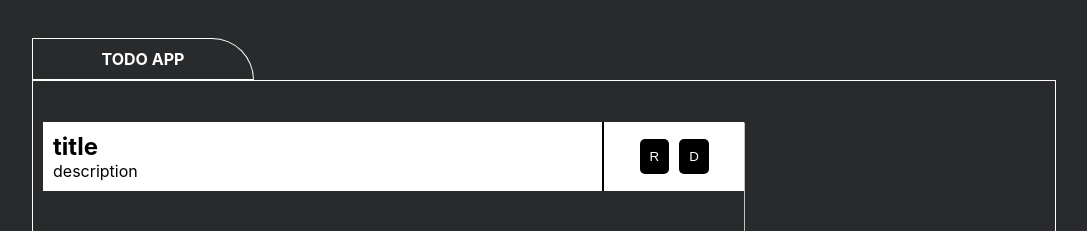
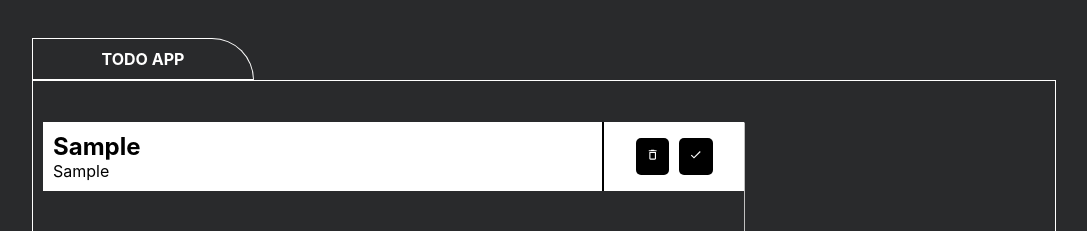
Before and after one commit to majid-hatami-maleki/todoApp, a React (Create React App) app: page / in a window 1280 px wide. Both pictures are taken after typing "Sample", "Sample" into the empty fields and a click on the input 990 px from the left and 550 px from the top of the page. Shown: the top 231 px of the page, without its empty margins (96-1183 px from the left). Built offline with nearby package versions, Linux system fonts and the light colour scheme.

Commit message:
styling todos items

```diff
--- a/src/components/App.js
+++ b/src/components/App.js
@@ -1,14 +1,19 @@
-import React from 'react'
+import React, { useContext } from 'react'
 import './app.css'
+
 import TasksItems from './TasksItems'
 import NewTaskForm from './NewTaskForm'
+import { tasksContext } from '../contexts/tasksContext'
 export default function App() {
+    const fetchTasks = useContext(tasksContext)
     return (
         <div className='app-container'>
             <div className="app">
                 <div className="display">
                     <ul className='tasks-list'>
-                        <TasksItems />
+                        {fetchTasks.allTasks.map(task => (
+                            <TasksItems key={task.id} {...task} />
+                        ))}
                     </ul>
                 </div>
                 <div className="new-task-panel">
--- a/src/components/NewTaskForm.js
+++ b/src/components/NewTaskForm.js
@@ -5,19 +5,20 @@ export default function NewTaskForm() {
     const fetchTasks = useContext(tasksContext)
     function submitHandler(e) {
         e.preventDefault()
-        fetchTasks.setNewTask({
+        const newTask = {
             id: `task - ${fetchTasks.allTasks.length + 1}`,
             title: fetchTasks.newTaskTitle,
-            description: fetchTasks.newTaskDescription
-        })
-        fetchTasks.setAllTasks(prevTasks => [...prevTasks, fetchTasks.newTask])
+            description: fetchTasks.newTaskDescription,
+            isDone: false
+        }
+        fetchTasks.setAllTasks(prevTasks => [...prevTasks, newTask])
         fetchTasks.setNewTaskTitle('')
         fetchTasks.setNewTaskDescription('')
-        console.log(fetchTasks.allTasks)
     }
     return (
         <>
-            <form className='new-task-form' onSubmit={submitHandler}>
+            <form className='new-task-form'
+                onSubmit={submitHandler}>
                 <input
                     type="text"
                     placeholder='title...'
--- a/src/components/TasksItems.js
+++ b/src/components/TasksItems.js
@@ -1,16 +1,24 @@
 import React from 'react'
 import './tasksItems.css'
-export default function TasksItems() {
+import { MdDeleteOutline, MdDone } from 'react-icons/md'
+export default function TasksItems(props) {
+    const { title, description } = props
     return (
         <>
             <li className='tasks-list-items'>
                 <div className="tasks-list-items-texts">
-                    <h2>title</h2>
-                    <p>description</p>
+                    <h2>{title}</h2>
+                    <p>{description}</p>
                 </div>
                 <div className="tasks-list-items-options">
-                    <button>R</button>
-                    <button>D</button>
+                    <button
+                        title='remove'>
+                        <MdDeleteOutline />
+                    </button>
+                    <button
+                        title='done'>
+                        <MdDone />
+                    </button>
                 </div>
             </li>
         </>
--- a/src/contexts/tasksContext.js
+++ b/src/contexts/tasksContext.js
@@ -7,7 +7,6 @@ function TasksContextProvider({ children }) {
     const [allTasks, setAllTasks] = useState([])
     const [newTaskTitle, setNewTaskTitle] = useState('')
     const [newTaskDescription, setNewTaskDescription] = useState('')
-    const [newTask, setNewTask] = useState({})
     return (
         <tasksContext.Provider value={{
             allTasks,
@@ -16,8 +15,6 @@ function TasksContextProvider({ children }) {
             setNewTaskTitle,
             newTaskDescription,
             setNewTaskDescription,
-            newTask,
-            setNewTask
         }}>
             {children}
         </tasksContext.Provider>
```
